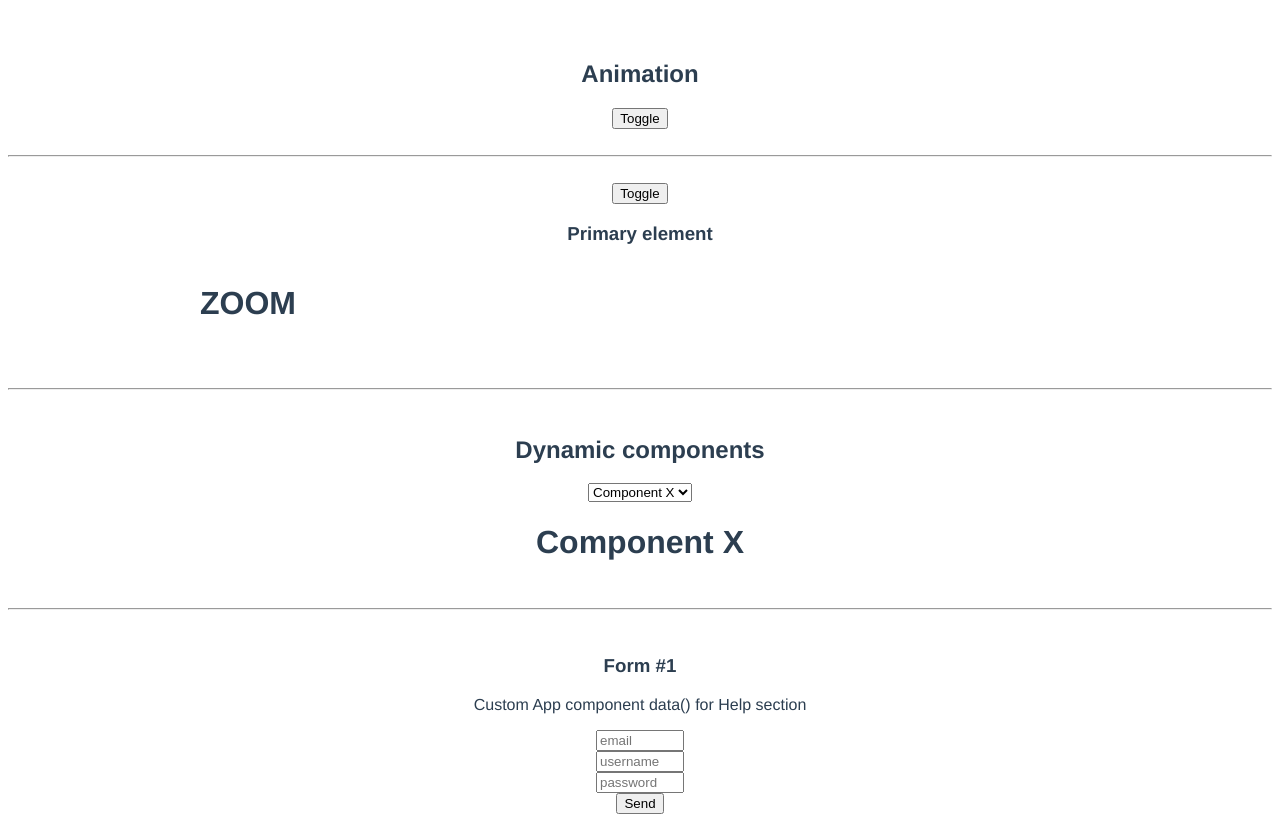
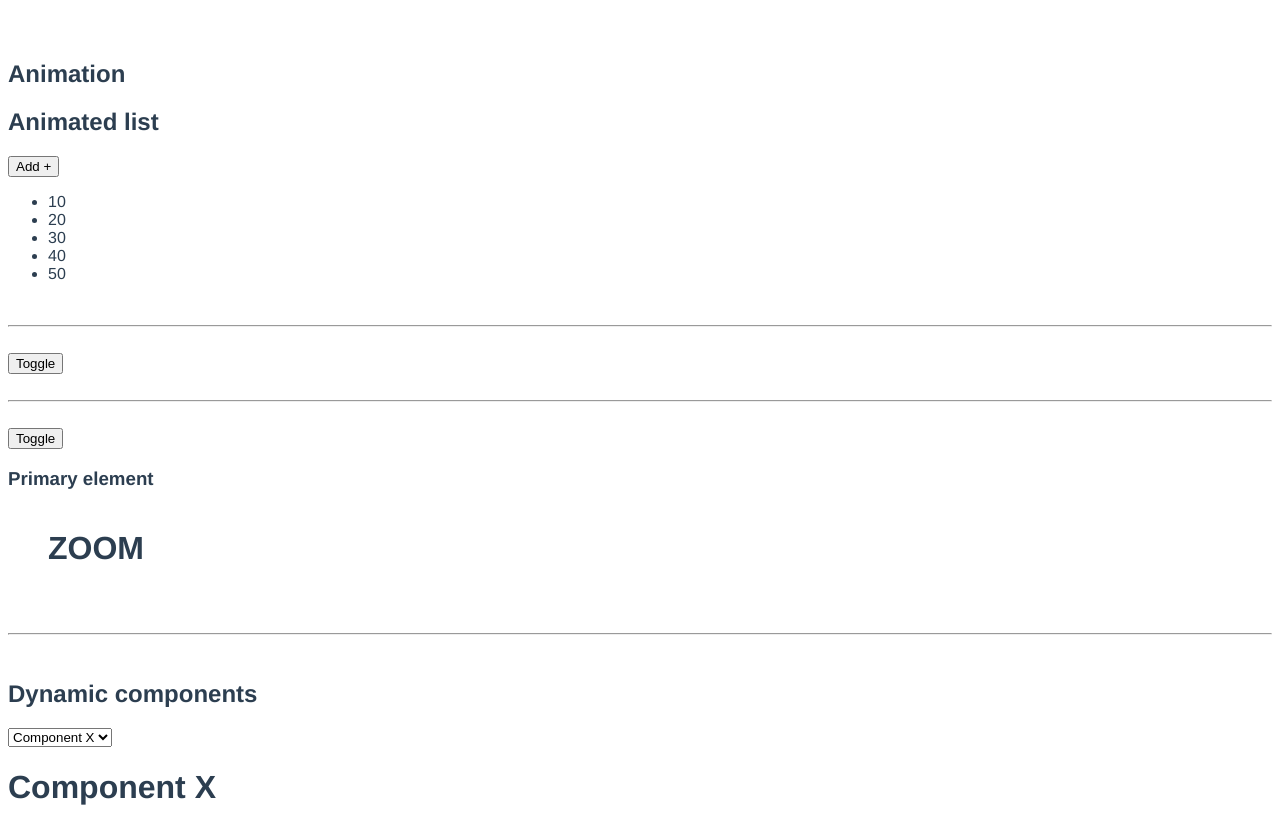
Before and after one commit to WebDevelopUa/vue3-form-slots, a Vue app: page / in a window 1280 px wide. Shown: the top 816 px of the page. Built offline with nearby package versions, Linux system fonts and the light colour scheme.

Commit message:
Add animated list component

```diff
--- a/src/App.vue
+++ b/src/App.vue
@@ -2,6 +2,12 @@
   <div id="app">
 
     <h2>Animation</h2>
+
+    <AnimatedList/>
+    <br/>
+    <hr/>
+    <br/>
+
     <JsAnimation/>
     <br/>
     <hr/>
@@ -77,10 +83,12 @@ import ComponentX from "@/components/ComponentX";
 import ComponentY from "@/components/ComponentY";
 import TransitionAnimation from "@/components/TransitionAnimation";
 import JsAnimation from "@/components/JsAnimation";
+import AnimatedList from "@/components/AnimatedList";
 
 export default {
   name: 'App',
   components: {
+    AnimatedList,
     JsAnimation,
     TransitionAnimation,
     ComponentY,
@@ -102,15 +110,15 @@ export default {
   font-family: Avenir, Helvetica, Arial, sans-serif;
   -webkit-font-smoothing: antialiased;
   -moz-osx-font-smoothing: grayscale;
-  text-align: center;
+  /*text-align: center;*/
   color: #2c3e50;
   margin-top: 60px;
 }
 
 input {
   display: block;
-  margin-left: auto;
-  margin-right: auto;
-  width: 6em;
+  /*margin-left: auto;*/
+  /*margin-right: auto;*/
+  /*width: 6em;*/
 }
 </style>
--- /dev/null
+++ b/src/components/AnimatedList.vue
@@ -0,0 +1,77 @@
+<template>
+  <div>
+    <h2>Animated list</h2>
+
+    <button type="button"
+            @click="addItem"
+    >
+      Add +
+    </button>
+    <ul>
+      <!-- used for list items -->
+      <transition-group name="fade">
+        <li v-for="(number, index) in numbers"
+            :key="number"
+            @click="removeItem(index)"
+        >
+          {{ number }}
+        </li>
+      </transition-group>
+
+    </ul>
+  </div>
+</template>
+
+<script>
+export default {
+  name: "AnimatedList",
+  data() {
+    return {
+      numbers: [10, 20, 30, 40, 50]
+    }
+  },
+  methods: {
+    addItem() {
+      const num = Math.floor(Math.random() * 100 + 1)
+      const index = Math.floor(Math.random() * this.numbers.length)
+      this.numbers.splice(index, 0, num)
+    },
+    removeItem(index) {
+      this.numbers.splice(index, 1)
+    }
+  }
+}
+</script>
+
+<style scoped>
+.fade-leave-to,
+.fade-enter-from {
+  transition: all 1s linear;
+  font-weight: bold;
+  color: white;
+  background-color: red;
+  opacity: 0;
+}
+
+.fade-enter-active,
+.fade-leave-active {
+  transition: opacity 1s ease-in-out;
+}
+
+.fade-leave-active {
+  position: absolute;
+}
+
+.fade-leave-from,
+.fade-enter-to {
+  opacity: 1;
+  color: green;
+  background-color: greenyellow;
+  font-weight: bold;
+  transition: all 1s ease-in-out;
+}
+
+.fade-move {
+  transition: all .25s linear;
+}
+</style>
```
